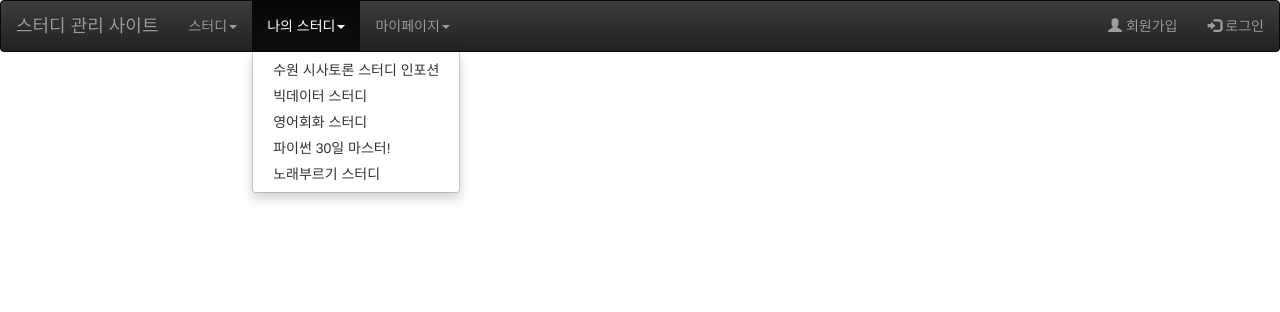
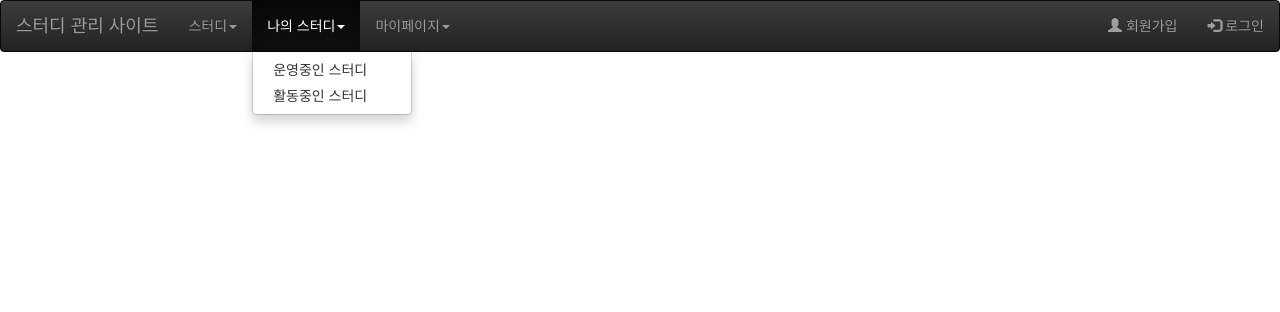
Before and after one commit to leetaehee/example, a PHP site: page /template/bootstrap.html.php in a window 1280 px wide, after a click on "나의 스터디". Shown: the top 312 px of the page. Run offline with PHP 8.4, Linux system fonts and the light colour scheme.

Commit message:
스터디 사이트 퍼블리싱 수정 - 나의 스터디 메뉴 수정

```diff
--- a/template/bootstrap.html.php
+++ b/template/bootstrap.html.php
@@ -33,11 +33,8 @@
                             나의 스터디<span class="caret"></span>
                         </a>
                         <ul class="dropdown-menu">
-                            <li><a href="#">수원 시사토론 스터디 인포션</a></li>
-                            <li><a href="#">빅데이터 스터디</a></li>
-                            <li><a href="#">영어회화 스터디</a></li>
-                            <li><a href="#">파이썬 30일 마스터!</a></li>
-                            <li><a href="#">노래부르기 스터디</a></li>
+                            <li><a href="#">운영중인 스터디</a></li>
+                            <li><a href="#">활동중인 스터디</a></li>
                         </ul>
                     </li>
                     <li>
```
